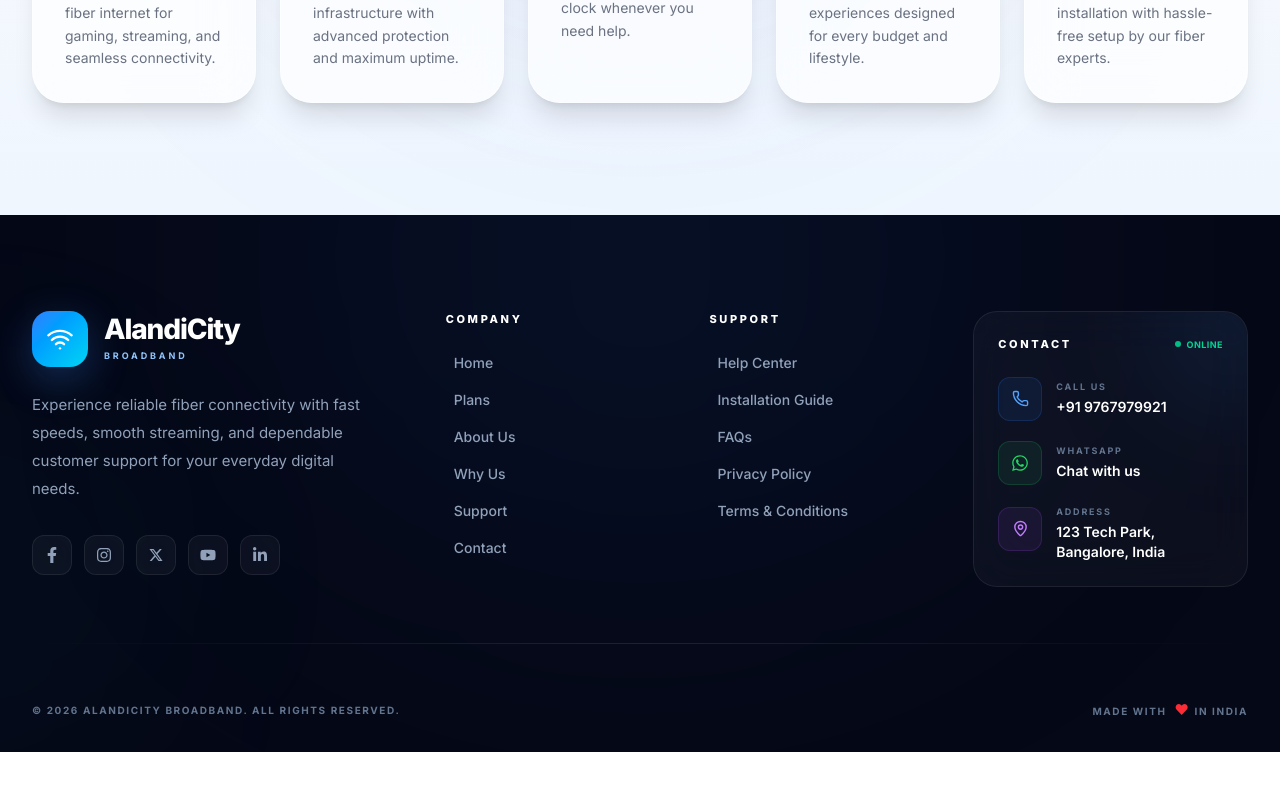
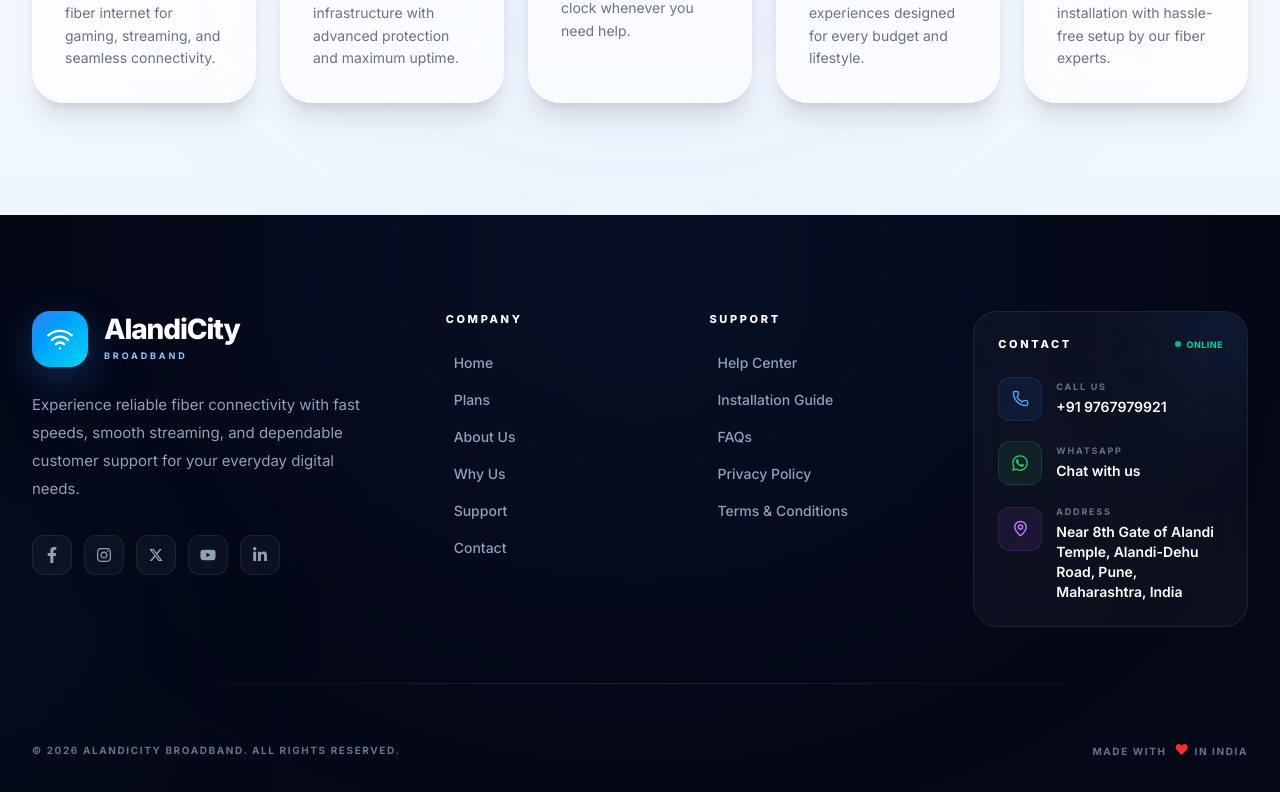
Before and after one commit to Anurag20075/Wifi, a React (Vite) app: page / in a window 1280 px wide. Shown: the part 3170-3962 px from the top of the page. Before the commit the page ends 3922 px from the top, so only its background shows below. Built offline with nearby package versions, Linux system fonts and the light colour scheme.

Commit message:
feat: add Hero, Header, and Footer components to the application layout

```diff
--- a/src/components/Footer.jsx
+++ b/src/components/Footer.jsx
@@ -19,8 +19,7 @@ import { RiTwitterXFill } from "react-icons/ri";
 const WHATSAPP_NUMBER = "919767979921";
 const PHONE_NUMBER = "+919767979921";
 
-const WHATSAPP_MESSAGE =
-  "Hi AlandiCity Broadband, I need help regarding my fiber connection.";
+const WHATSAPP_MESSAGE = "Hi AlandiCity Broadband, I want to know more about your wifi plans and services.";
 
 const footerLinks = {
   quick: [
@@ -262,9 +261,9 @@ export default function Footer() {
                     </p>
 
                     <p className="mt-1 text-sm font-semibold leading-5 text-white">
-                      123 Tech Park,
-                      <br />
-                      Bangalore, India
+                      Near 8th Gate of Alandi Temple,
+                      Alandi-Dehu Road,
+                      Pune, Maharashtra, India
                     </p>
                   </div>
                 </div>
@@ -294,8 +293,6 @@ export default function Footer() {
         </div>
 
       </div>
-
-      {/* Floating WhatsApp */}
       <div className="group fixed bottom-6 right-6 z-[100] flex flex-col items-end sm:bottom-8 sm:right-8">
 
         <motion.div
--- a/src/components/Header.jsx
+++ b/src/components/Header.jsx
@@ -21,14 +21,10 @@ const NAV_LINKS = [
   { name: "Why Us", id: "why-us" },
 ];
 
-// IMPORTANT:
-// Use country code + number.
-// India: 91 + 10 digit mobile number.
-// Do NOT use +, spaces, or leading 0.
 const WHATSAPP_NUMBER = "919767979921";
 
 const WHATSAPP_MESSAGE =
-  "Hi AlandiCity Broadband, I need help regarding my fiber connection.";
+ "Hi AlandiCity Broadband, I want to know more about your wifi plans and services.";
 
 export default function Header() {
   const [isScrolled, setIsScrolled] = useState(false);
--- a/src/components/Hero.jsx
+++ b/src/components/Hero.jsx
@@ -11,10 +11,10 @@ import {
 } from "lucide-react";
 import { FaWhatsapp } from "react-icons/fa";
 
-const WHATSAPP_NUMBER = "918482999399";
+const WHATSAPP_NUMBER = "919767979921";
 
 const WHATSAPP_MESSAGE = encodeURIComponent(
-  "Hello! I'm interested in viewing your fiber internet plans."
+ "Hi AlandiCity Broadband, I want to know more about your wifi plans and services."
 );
 
 const WHATSAPP_URL = `https://wa.me/${WHATSAPP_NUMBER}?text=${WHATSAPP_MESSAGE}`;
```
